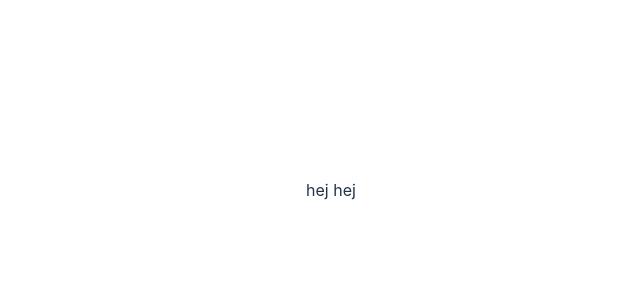
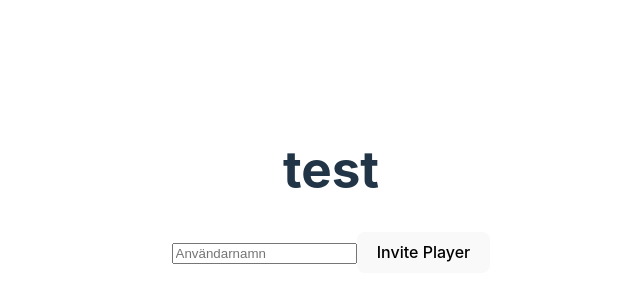
Before and after one commit to brycom/PlaningPoker-Frontend, a React (Vite) app: page / in a window 1280 px wide. Shown: the part 210-510 px from the top of the page, without its empty margins (309-949 px from the left). Built offline with nearby package versions, Linux system fonts and the light colour scheme.

Commit message:
modified:   package-lock.json 	modified:   package.json 	modified:   src/App.tsx 	new file:   src/Component/invitePlayers.tsx

```diff
--- a/package.json
+++ b/package.json
@@ -10,6 +10,7 @@
     "preview": "vite preview"
   },
   "dependencies": {
+    "axios": "^1.7.0",
     "react": "^18.2.0",
     "react-dom": "^18.2.0"
   },
--- a/src/App.tsx
+++ b/src/App.tsx
@@ -1,13 +1,15 @@
 import { useState } from "react";
 import "./App.css";
+import InvitePlayers from "./Component/invitePlayers";
 
 function App() {
   const [] = useState(0);
 
   return (
-    <>
-      <div>hej hej</div>
-    </>
+    <div>
+      <h1>test</h1>
+      <InvitePlayers />
+    </div>
   );
 }
 
--- /dev/null
+++ b/src/Component/invitePlayers.tsx
@@ -0,0 +1,38 @@
+import axios from "axios";
+import React, { useState } from "react";
+
+function invitePlayers() {
+  const [userName, setUserName] = useState("");
+  const [responseMessage, setResponseMessage] = useState("");
+  const [error, setError] = useState("");
+
+  const handleAddUser = async () => {
+    if (!userName) {
+      setError("Ange ett giltigt användar-ID");
+      return;
+    }
+    try {
+      await axios.post("/project/projects/addUser", { userName });
+      setResponseMessage("Användare " + userName + " tillagd!");
+      setUserName("");
+    } catch {
+      setError("Funkar inte! ");
+    }
+  };
+
+  return (
+    <div>
+      <input
+        type="text"
+        placeholder="Användarnamn"
+        value={userName}
+        onChange={(e) => setUserName(e.target.value)}
+      />
+      <button onClick={handleAddUser}>Invite Player</button>
+      {responseMessage && <div>{responseMessage}</div>}
+      {error && <div>Error: {error}</div>}
+    </div>
+  );
+}
+
+export default invitePlayers;
```
Also changed, not shown: 1 other file (tests, documents, lock files or other folders).
